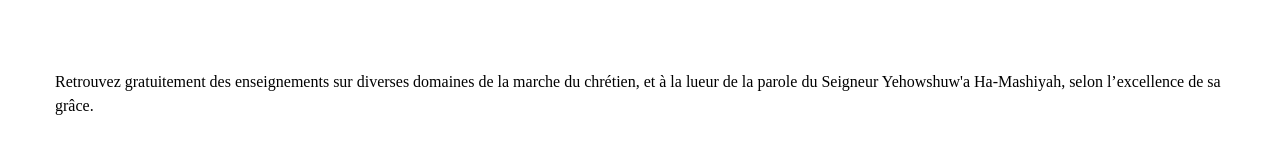
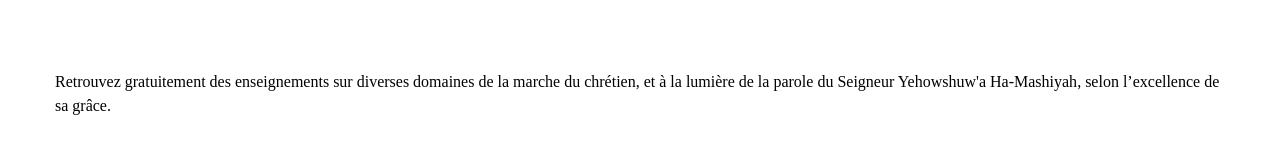
Before and after one commit to okeb/thelamed, a SvelteKit app: page / in a window 1280 px wide. Shown: the part 314-482 px from the top of the page. Built offline with nearby package versions, Linux system fonts and the light colour scheme.

Commit message:
✨ feat(enseignement): add link

```diff
--- a/src/routes/+page.svelte
+++ b/src/routes/+page.svelte
@@ -37,7 +37,7 @@
                  <h1 class="text-center font-lato font-semibold -mb-1 leading-13 md:leading-17 text-5xl md:text-7xl -mt-12" transition:typewriter>Des enseignements bibliques qui bâtissent votre Foi.</h1>
             {/if}
         </div>
-        <p class="mb-8 text-xl font-lato text-center text-gray-500 lg:text-2xl dark:text-gray-400">Retrouvez <span class="underline-blue-500 underline underline-offset-2 underline-2">gratuitement</span> des enseignements sur <span class="underline-green-500 underline underline-offset-2">diverses domaines de la marche du chrétien</span>, et à la lueur de la parole du Seigneur <span class="underline-yellow-500 underline underline-offset-2 underline-2">Yehowshuw'a Ha-Mashiyah</span>, selon l’excellence de sa grâce.</p>
+        <p class="mb-8 text-xl font-lato text-center text-gray-500 lg:text-2xl dark:text-gray-400">Retrouvez <span class="underline-blue-500 underline underline-offset-2 underline-2">gratuitement</span> des enseignements sur <span class="underline-green-500 underline underline-offset-2">diverses domaines de la marche du chrétien</span>, et à la lumière de la parole du Seigneur <span class="underline-yellow-500 underline underline-offset-2 underline-2">Yehowshuw'a Ha-Mashiyah</span>, selon l’excellence de sa grâce.</p>
         <!-- <div>
             <button class="bg-black shadow-lg text-white font-lato flex justify-center items-center px-6 py-3 scale-z-75 hover:scale-z-90  text-base font-medium rounded-md whitespace-nowrap hover:bg-gray-600 dark:hover:bg-yellow-500 border-transparent mx-auto">
               <svg class="inline-block my-auto mr-2" width="16" height="16" viewBox="0 0 24 24"><g fill="none"><path fill-rule="evenodd" clip-rule="evenodd" d="M3 19a3 3 0 0 0 3 3h12a3 3 0 0 0 3-3V8.828a3 3 0 0 0-.879-2.12l-3.828-3.83A3 3 0 0 0 14.172 2H6a3 3 0 0 0-3 3v14zm5-7a1 1 0 1 0 0 2h8a1 1 0 1 0 0-2H8zm0 4a1 1 0 1 0 0 2h4a1 1 0 1 0 0-2H8z" fill="currentColor"/></g></svg>
--- a/src/routes/enseignements/+page.svelte
+++ b/src/routes/enseignements/+page.svelte
@@ -108,7 +108,7 @@
           </div>
         </div>
       {/if}
-      <div class="md:col-span-3 col-span-4">
+      <a href="{post.path}" class="md:col-span-3 col-span-4">
         <div class="p-0 grid md:grid-cols-3 grid-cols-1 gap-7 mb-40">
           <div class="h-[10rem] col-span-1 rounded-md bg-light-700 border-2 border-yellow-500 bg-origin-border bg-no-repeat bg-cover bg-center" style="background-image:url('{post.meta.image}')">
           </div>
@@ -117,7 +117,7 @@
             <p class="text-md font-lato px-0 text-gray-700 mb-3"  style="margin-left:0px !important">{ post.meta.summary }</p>
             <div class="grid grid-cols-2 flex items-center">
               <p class="inline-block text-sm font-lato px-0 text-gray-400 inline-block" style="margin-left:0px !important;">
-                <a href="/enseignements/rubrique/lol" class="text-sm font-lato px-0 text-gray-400 font-normal inline-block inline-block" style="text-decoration:none !important; margin-left:0px !important; opacity:.5">
+                <a href="/enseignements/rubrique/{ post.meta.rubriques }" class="text-sm font-lato px-0 text-gray-400 font-normal inline-block inline-block" style="text-decoration:none !important; margin-left:0px !important; opacity:.5">
                     { post.meta.rubriques }
                 </a>
                 <span class="text-sm inline-block inline-block px-2" style="margin:0px !important; font-size:9px; opacity:.3">&nbsp;&bull;</span>
@@ -132,7 +132,7 @@
             </div>
           </div>
         </div>
-      </div>
+      </a>
     {/if}
   {/each}
 </div>
--- a/src/routes/enseignements/rubrique/[rubrique]/+page.svelte
+++ b/src/routes/enseignements/rubrique/[rubrique]/+page.svelte
@@ -33,7 +33,7 @@
                     <div class="h-[10rem] col-span-1 rounded-md bg-light-700 border-2 border-yellow-500 bg-origin-border bg-no-repeat bg-cover bg-center" style="background-image:url('{post.meta.image}')">
                     </div>
                     <div class="col-span-2">
-                        <h5 class="-ml-10 text-left font-sans text-xl font-bold tracking-tight leading-6" style="margin-left:0px !important">{post.meta.title}</h5>
+                        <h5 class="-ml-10 text-left font-sans text-xl font-bold tracking-tight leading-6" style="margin-left:0px !important"><a class="underline-transparent text-black hover:text-black hover:underline" href="{post.path}">{post.meta.title}</a></h5>
                         <!-- <p class="text-md font-lato px-0 text-gray-700 mb-3"  style="margin-left:0px !important">{ post.meta.summary }</p> -->
                         <p class="text-md font-lato px-0 text-gray-700 mb-3"  style="margin-left:0px !important">Lorem ipsum dolor sit amet, consectetur adipisicing elit. Doloremque quod nemo eius in at ipsum dolore!</p>
                         <div class="">
```
